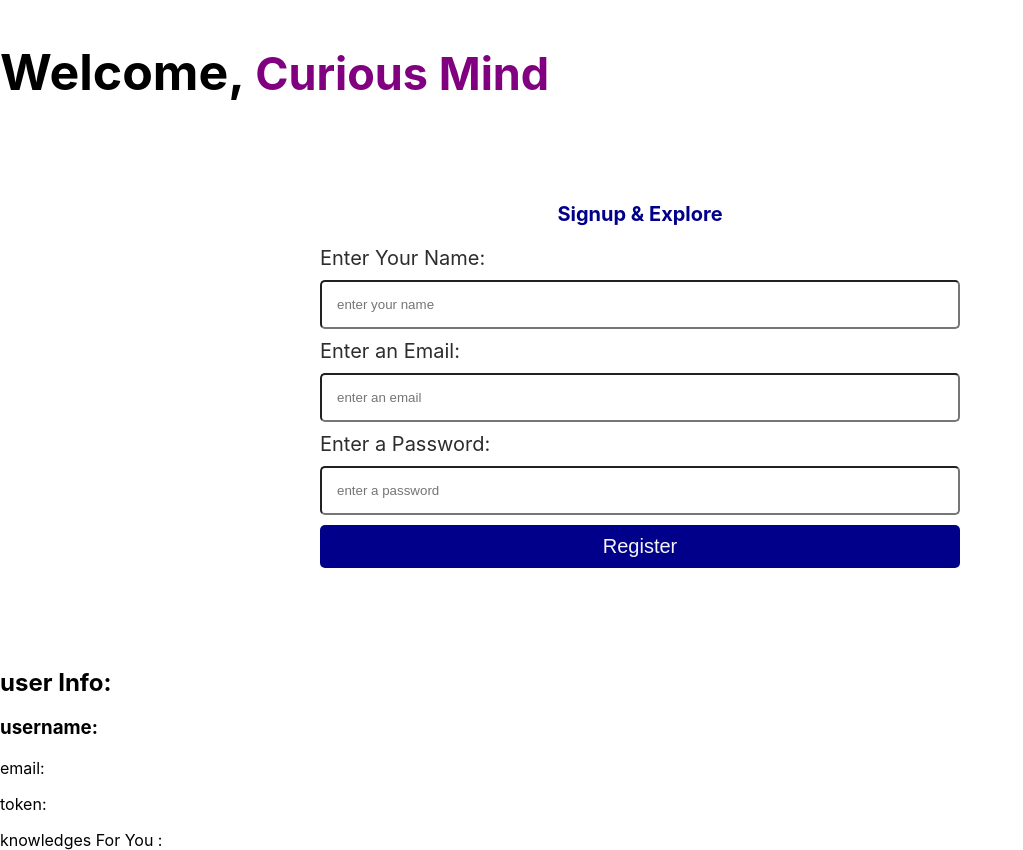
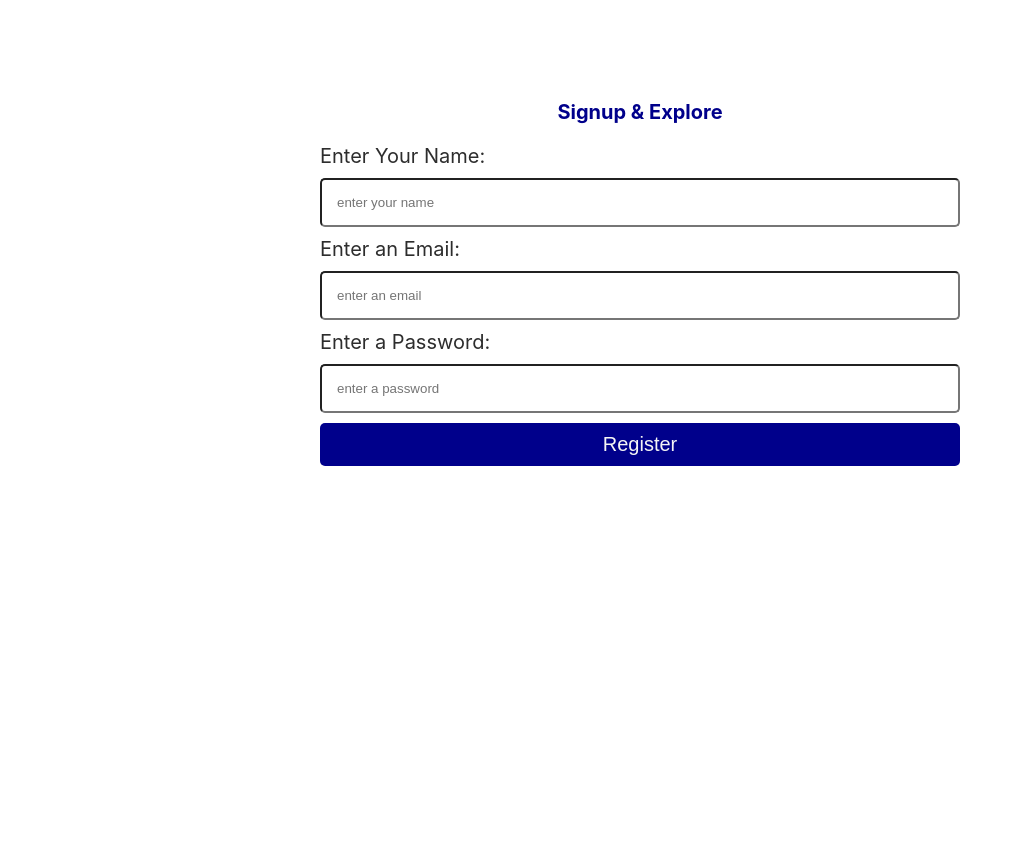
Before and after one commit to rahatalmas/JWT-Auth-React-Express, a React (Create React App) app in the folder Client/blogger-point/: page / in a window 1280 px wide. Shown: the whole page, without its empty margins (0-1023 px from the left). After the commit the page ends 800 px from the top, so only its background shows below. Built offline with nearby package versions, Linux system fonts and the light colour scheme.

Commit message:
protectedRoute

```diff
--- a/Client/blogger-point/src/App.js
+++ b/Client/blogger-point/src/App.js
@@ -1,12 +1,17 @@
+import { useContext } from 'react';
 import './App.css';
 import Register from './Components/Register';
 import Home from './Components/Home';
+import AuthContext from './Context/UserAuthContext';
+function App() {
 
-function App() {
+  const {auth} = useContext(AuthContext);
+
   return (
     <div className="App">
-      <Register/>
-      <Home/>
+      {
+        auth.accessToken == null?<Register/>:<Home/>
+      }
     </div>
   );
 }
--- a/Client/blogger-point/src/Components/Home.js
+++ b/Client/blogger-point/src/Components/Home.js
@@ -5,6 +5,7 @@ const Home = () =>{
     const {auth} = useContext(AuthContext);
     return(
         <>
+            <h1 style={{color:"black",fontSize:"50px"}}>Welcome, <span style={{color:"purple",fontSize:"45px"}}>Curious Mind</span></h1>
            <section>
               <h2>user Info:</h2>
               <div>
--- a/Client/blogger-point/src/Components/Register.js
+++ b/Client/blogger-point/src/Components/Register.js
@@ -32,7 +32,7 @@ const Register = () => {
         )
         let userData = await response.json();
         setAuth(userData);
-        console.log(userData)
+        //console.log(userData)
         //console.log(user);
         setUserName('');
         setEmail('');
@@ -42,7 +42,6 @@ const Register = () => {
     return(
         <>
         <section>
-            <h1 style={{color:"black",fontSize:"50px"}}>Welcome, <span style={{color:"purple",fontSize:"45px"}}>Curious Mind</span></h1>
             <div className='registerAndlogin-form' >
                 <h3 style={{textAlign:"center",color:"darkblue",fontSize:"20px"}}>Signup & Explore</h3>
                 <form onSubmit={RegisterFormSubmit}>
```
